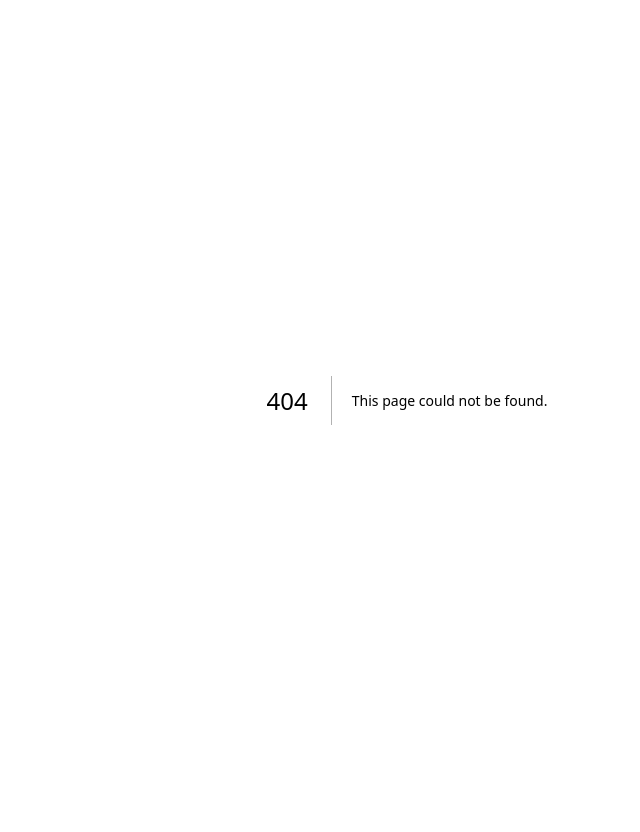
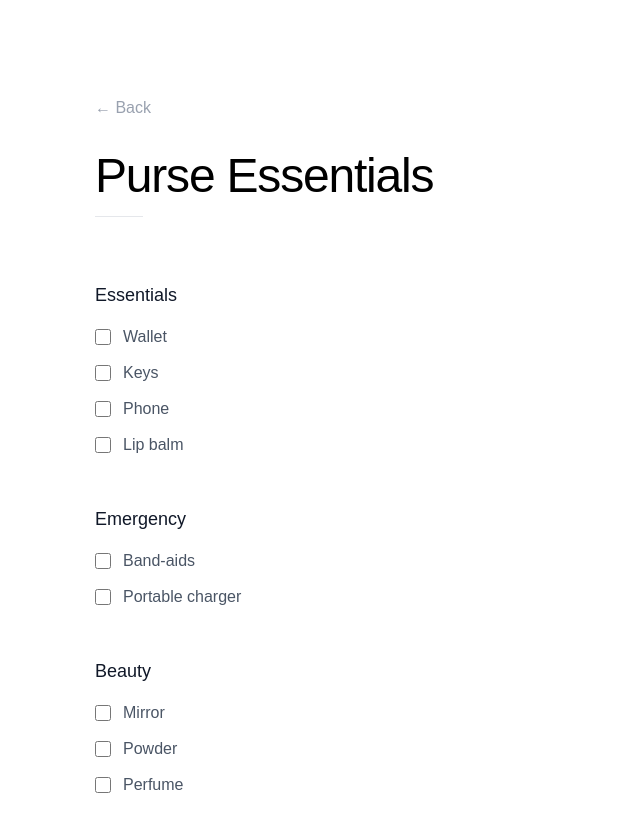
Before and after one commit to jane-does-coding/Checklists, a Next.js app: page /checklists/purse in a window 1280 px wide. Before the commit this address had no page. Shown: the top 832 px of the page, without its empty margins (233-873 px from the left). Before the commit the page ends 800 px from the top, so only its background shows below. Built offline with nearby package versions, Linux system fonts and the light colour scheme.

Commit message:
trip short

```diff
--- /dev/null
+++ b/app/(pages)/checklists/purse/page.tsx
@@ -0,0 +1,11 @@
+import ChecklistPages from "@/app/components/ChecklistPage";
+
+export default function PursePage() {
+	const categories = {
+		Essentials: ["Wallet", "Keys", "Phone", "Lip balm"],
+		Emergency: ["Band-aids", "Portable charger"],
+		Beauty: ["Mirror", "Powder", "Perfume"],
+	};
+
+	return <ChecklistPages title="Purse Essentials" categories={categories} />;
+}
--- a/app/(pages)/purse/page.tsx
+++ /dev/null
@@ -1,7 +0,0 @@
-import React from "react";
-
-const page = () => {
-	return <div></div>;
-};
-
-export default page;
--- /dev/null
+++ b/app/components/ChecklistPage.tsx
@@ -0,0 +1,46 @@
+import Link from "next/link";
+
+export default function ChecklistPages({ title, categories }: any) {
+	return (
+		<main className="min-h-screen bg-white text-black">
+			<div className="max-w-2xl mx-auto px-6 py-24">
+				{/* Header */}
+				<div className="mb-16">
+					<Link
+						href="/"
+						className="text-gray-400 hover:text-gray-600 transition-colors mb-8 inline-block"
+					>
+						← Back
+					</Link>
+					<h1 className="text-5xl font-light mb-2 tracking-tight">{title}</h1>
+					<div className="w-12 h-px bg-gray-200 mt-4" />
+				</div>
+
+				{/* Categories */}
+				<div className="space-y-12">
+					{Object.entries(categories).map(([cat, items]: any) => (
+						<section key={cat}>
+							<h2 className="text-lg font-medium mb-4 text-gray-900">{cat}</h2>
+							<div className="space-y-3">
+								{(items as string[]).map((item: string) => (
+									<label
+										key={item}
+										className="flex items-center group cursor-pointer"
+									>
+										<input
+											type="checkbox"
+											className="w-4 h-4 border-gray-300 rounded focus:ring-0 focus:ring-offset-0 text-black"
+										/>
+										<span className="ml-3 text-gray-600 group-hover:text-gray-900 transition-colors">
+											{item}
+										</span>
+									</label>
+								))}
+							</div>
+						</section>
+					))}
+				</div>
+			</div>
+		</main>
+	);
+}
```
